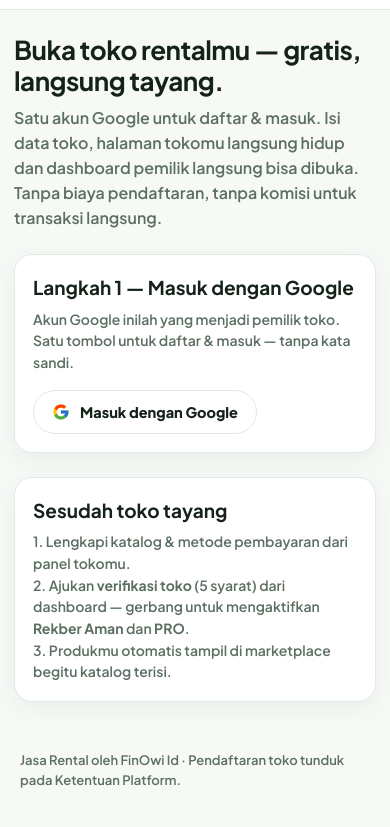
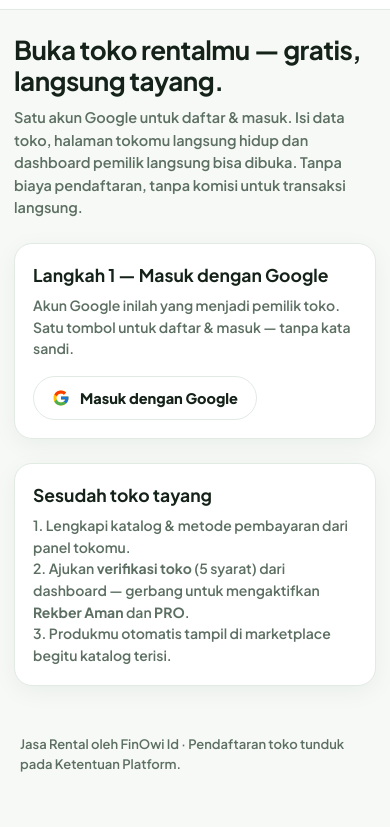
Before and after one commit to FinOwi/jasa-rental, a plain HTML site: page daftar/index.html in a window 390 px wide. Shown: the part 49-876 px from the top of the page. Drawn offline with Linux system fonts and the light colour scheme.

Commit message:
responsif: audit semua section

```diff
--- a/daftar/index.html
+++ b/daftar/index.html
@@ -61,6 +61,12 @@ html,body{overflow-x:clip}
  .store-row b{min-width:0}
  .gbtn{padding:12px 18px;font-size:14.5px}
  .links a{flex:1 1 140px;text-align:center}
+}
+
+/* tambahan: audit semua section (18 Nov) */
+@media(max-width:640px){
+ .card h2{font-size:17.5px}
+ .hero p{font-size:14.5px}
 }
 </style>
 </head>
```
